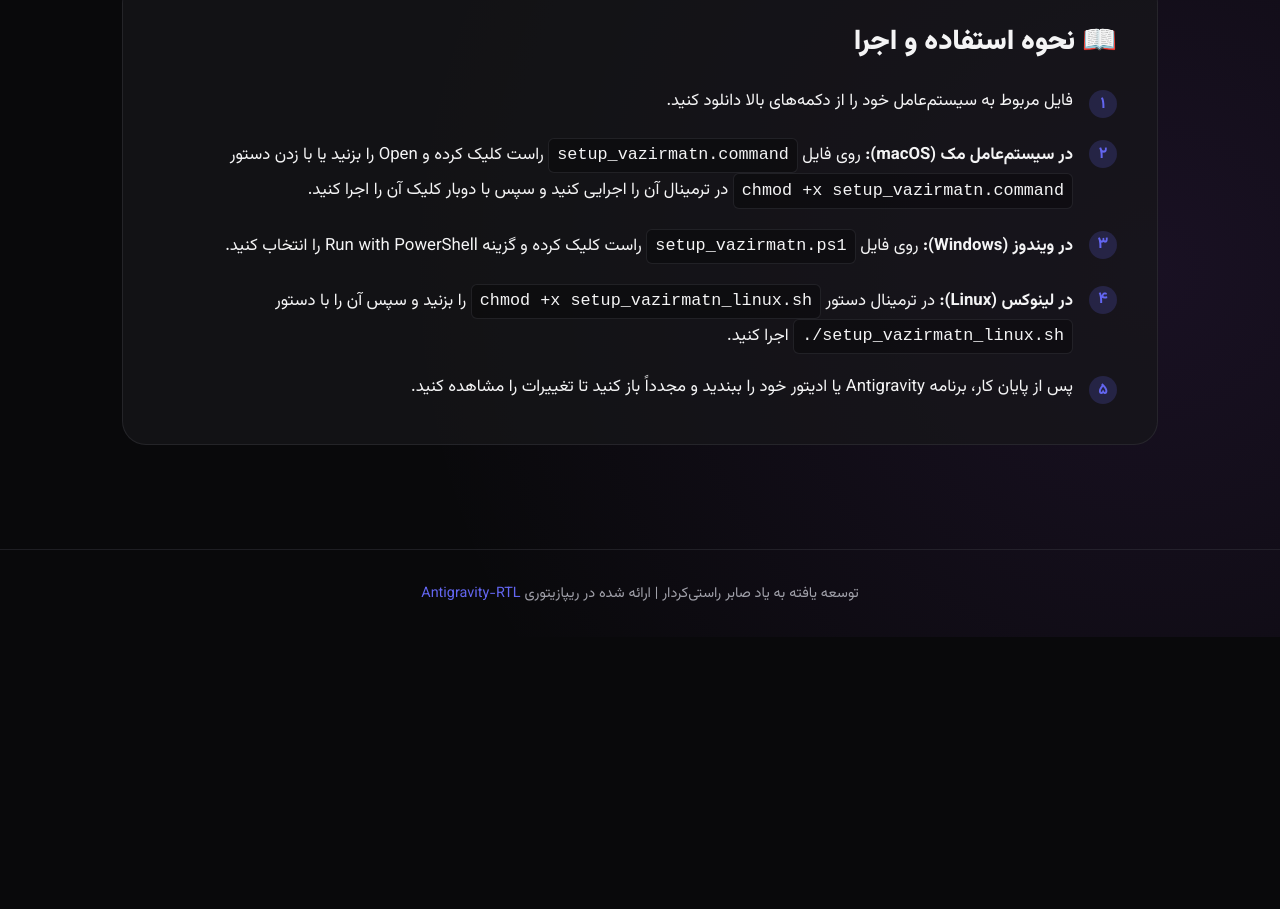
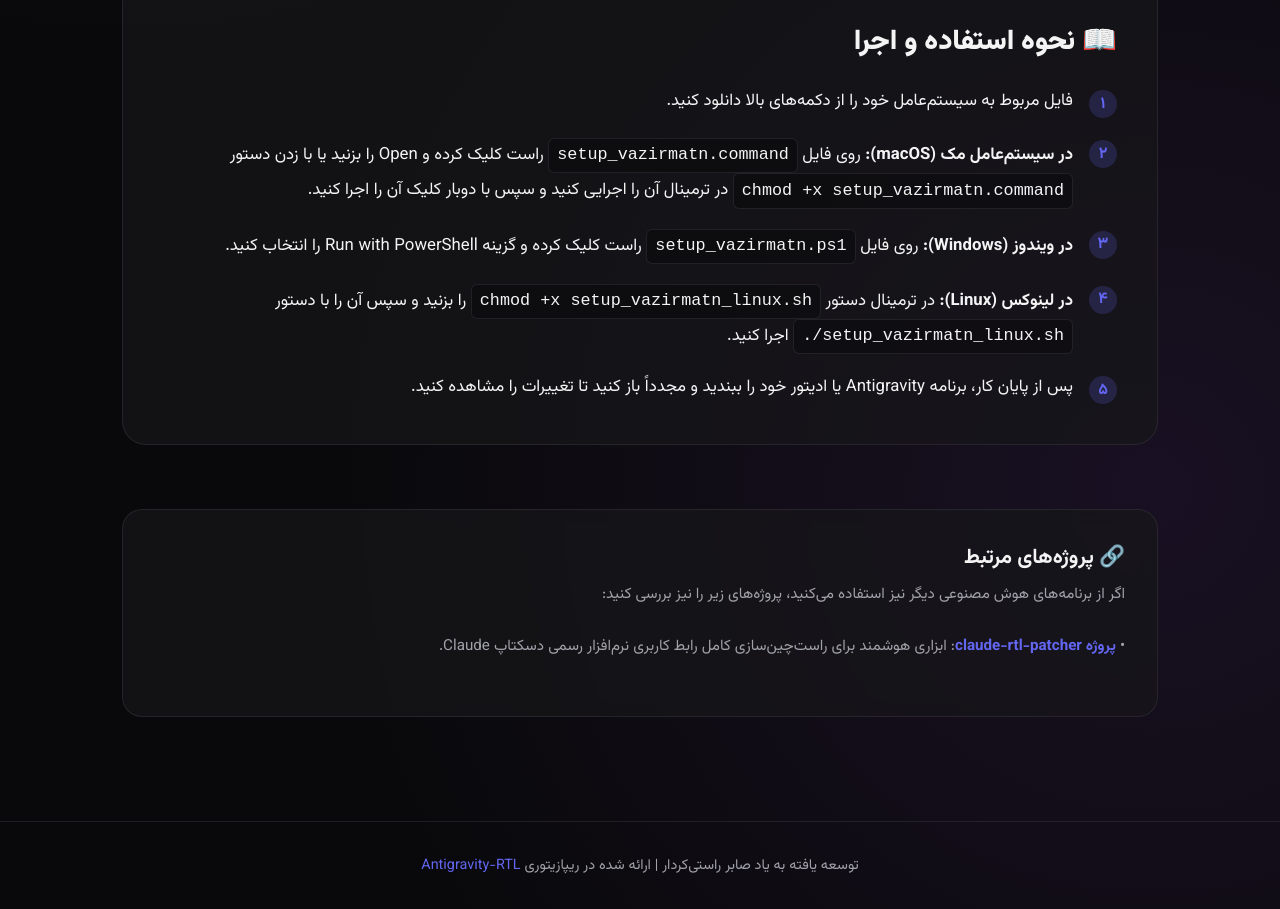
Before and after one commit to 4klgtv/Antigravity-RTL, a plain HTML site: page index.html in a window 1280 px wide. Shown: the part 1199-2108 px from the top of the page. Before the commit the page ends 1836 px from the top, so only its background shows below. Drawn offline with Linux system fonts and the light colour scheme.

Commit message:
Link to claude-rtl-patcher

```diff
--- a/index.html
+++ b/index.html
@@ -385,6 +385,17 @@
                 </li>
             </ul>
         </section>
+
+        <section class="card" style="margin-bottom: 4rem; width: 100%;">
+            <div class="card-header">
+                <div class="card-title">🔗 پروژه‌های مرتبط</div>
+                <p class="card-desc" style="margin-top: 0.5rem; line-height: 1.7;">
+                    اگر از برنامه‌های هوش مصنوعی دیگر نیز استفاده می‌کنید، پروژه‌های زیر را نیز بررسی کنید:
+                    <br><br>
+                    • <strong><a href="https://github.com/m4tinbeigi-official/claude-rtl-patcher" target="_blank" style="color: var(--primary); text-decoration: none;">پروژه claude-rtl-patcher</a></strong>: ابزاری هوشمند برای راست‌چین‌سازی کامل رابط کاربری نرم‌افزار رسمی دسکتاپ Claude.
+                </p>
+            </div>
+        </section>
     </main>
 
     <footer>
```
Also changed, not shown: 1 other file.
